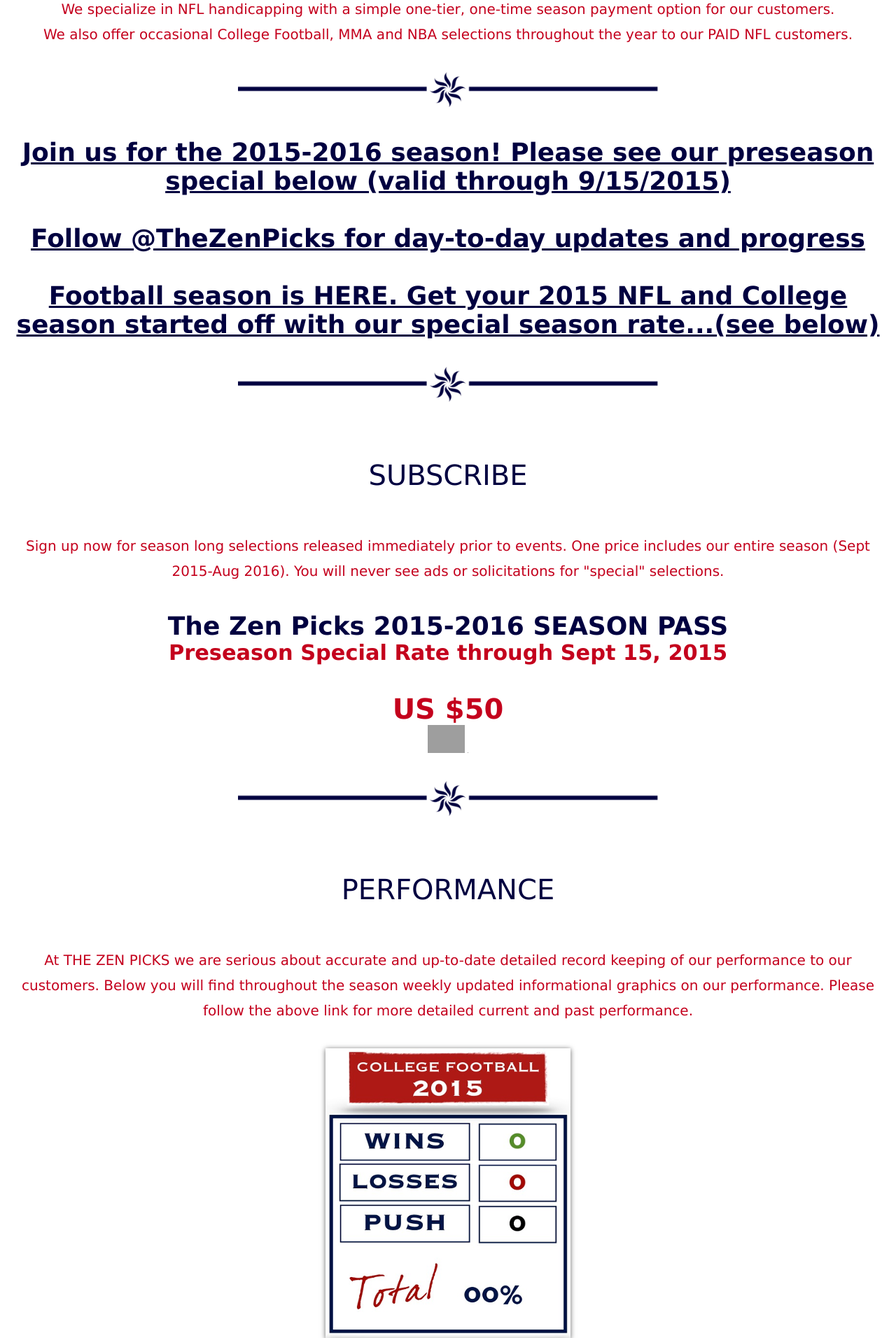
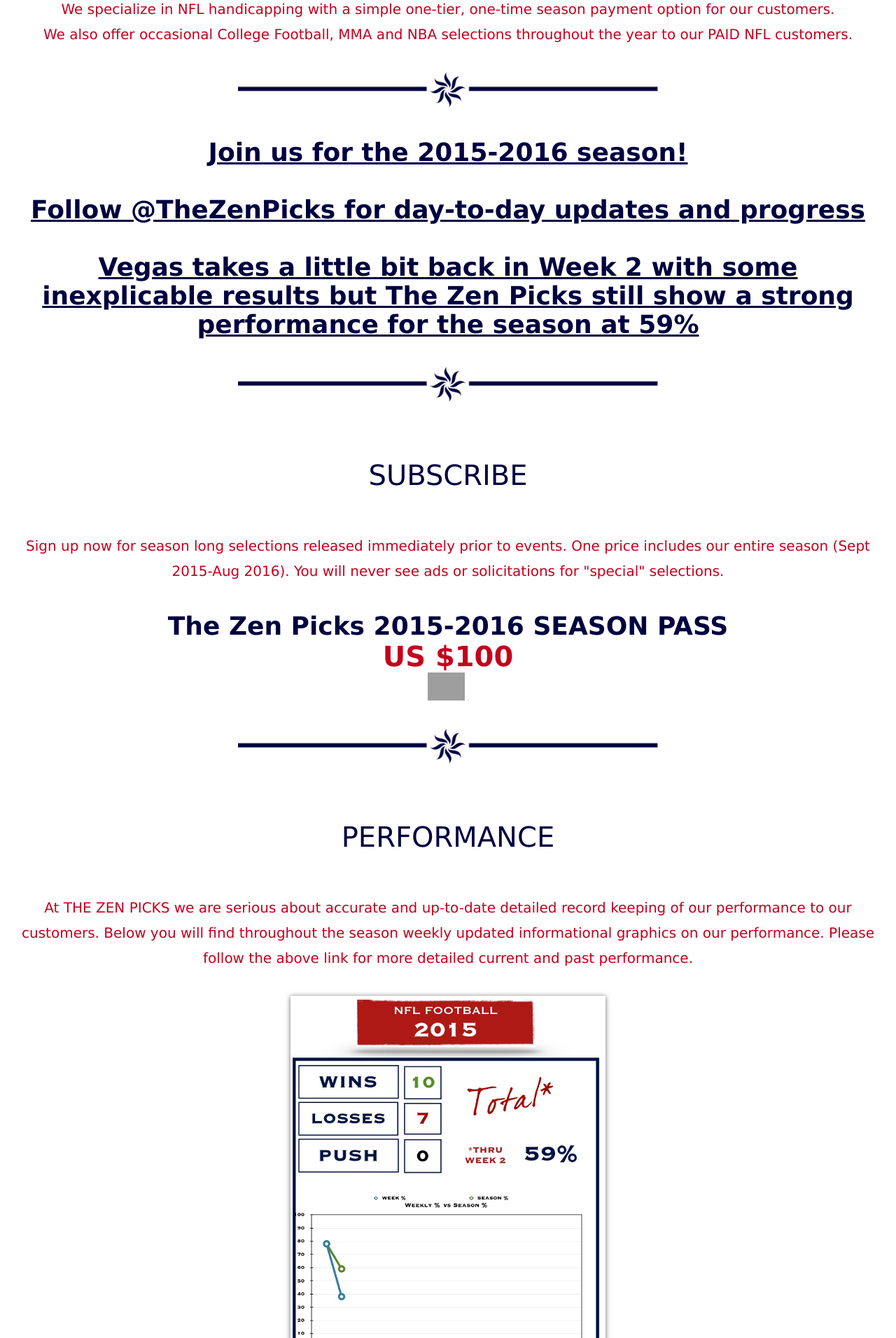
Before and after one commit to krs0013/The-Zen-Picks, a PHP site: page / in a window 1280 px wide. Shown: the part 190-2102 px from the top of the page at 70% size. Run offline with PHP 8.4, Linux system fonts and the light colour scheme; some libraries are stand-ins or nearby versions; grey boxes are pictures that could not be loaded.

Commit message:
Updated as of week 2 in the NFL

```diff
--- a/nonmember.php
+++ b/nonmember.php
@@ -56,11 +56,12 @@
 	    </div>
 
 	    <h2><center><b><u>
-	    	Join us for the 2015-2016 season!  Please see our preseason special below (valid through 9/15/2015)
+	    	Join us for the 2015-2016 season!
 	    	<br><br>
 	    	Follow @TheZenPicks for day-to-day updates and progress
 	    	<br><br>
-	    	Football season is HERE.  Get your 2015 NFL and College season started off with our special season rate...(see below)
+	    	Vegas takes a little bit back in Week 2 with some inexplicable results but The Zen Picks
+	    	still show a strong performance for the season at 59%
 	    </u></b></center></h2>
 
 	    <!-- DIVIDER SPIRAL -->
@@ -80,9 +81,9 @@
 	    		You will never see ads or solicitations for "special" selections.
 
 	    		<h2 style="margin-bottom:0px;"><b>The Zen Picks 2015-2016 SEASON PASS</b></h2>
-	    		<h3 style="margin-top:0px; color: #c4001d;"><b>Preseason Special Rate through Sept 15, 2015</b></h3>
-	    		<h1 style="margin-top:0px; color: #c4001d;"><b>US $50</b></h1>
+	    		<h1 style="margin-top:0px; color: #c4001d;"><b>US $100</b></h1>
 
+	    		<!-- PAYPAL Button -->
 	    		<center>
 					<form action="https://www.paypal.com/cgi-bin/webscr" method="post" target="_top">
 						<input type="hidden" name="cmd" value="_s-xclick">
@@ -91,6 +92,7 @@
 						<img alt="" border="0" src="https://www.paypalobjects.com/en_US/i/scr/pixel.gif" width="1" height="1">
 					</form>
 				</center>
+
 	    	</p>
 	    </div>
 
@@ -110,10 +112,7 @@
 	    		Please follow the above link for more detailed current and past performance.
 		    	<br>
 		    	<br>
-				<img class="fancybox" src="images/college_football_2015_small.png" data-big="images/college_football_2015_large.png"/>
-		    	<br>
-		    	<br>
-				<img class="fancybox" src="images/nfl_performance_2015_week1_small.png" data-big="images/nfl_performance_2015_week1_large.png"/>
+				<img class="fancybox" src="images/nfl_football_graph_2015_small.png" data-big="images/nfl_football_graph_2015_large.png"/>
 	    	</p>
 	    </div>
 
```
Also changed, not shown: performance.php (+7 -7 lines), images/college_football_2015_large.png, images/college_football_2015_small.png, images/nfl_football_graph_2015_large.png, images/nfl_football_graph_2015_small.png, images/nfl_performance_2015_week1_large.png, images/nfl_performance_2015_week1_small.png, images/nfl_performance_2015_week2_large.png (added), images/nfl_performance_2015_week2_small.png (added), 1 other file.
